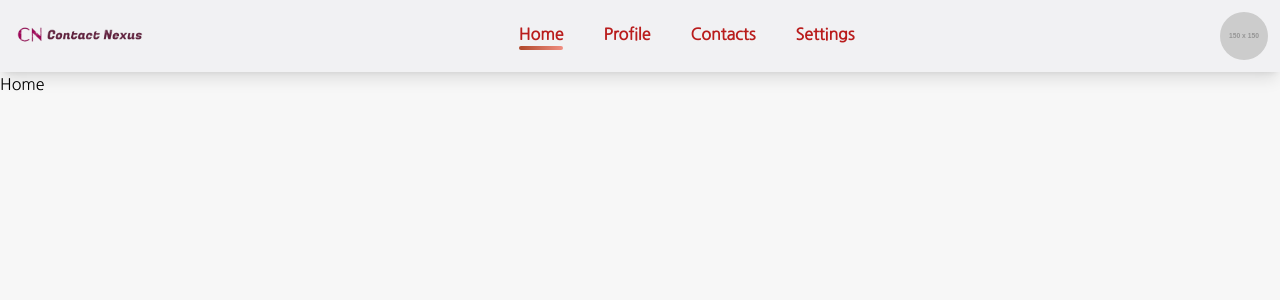
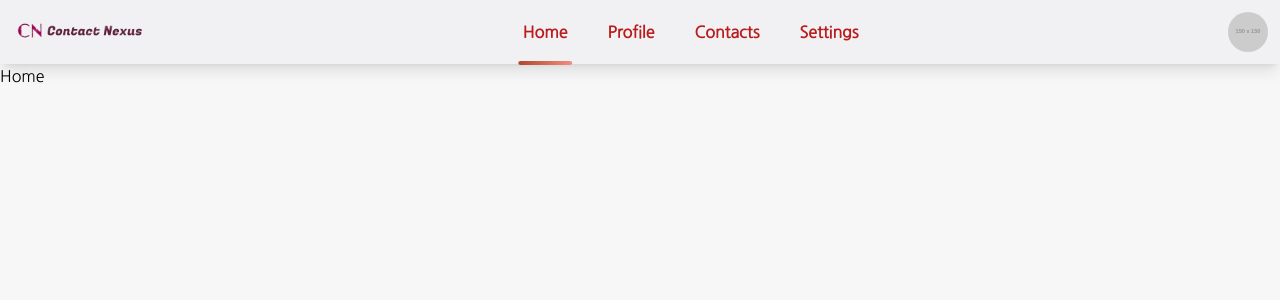
Before and after one commit to sachin-gupta99/ContactNexus, a React (Vite) app in the folder client/: page /home in a window 1280 px wide. Shown: the top 300 px of the page. Built offline with nearby package versions, Linux system fonts and the light colour scheme.

Commit message:
CSS enhancement for navbar

```diff
--- a/client/src/components/Navbar.jsx
+++ b/client/src/components/Navbar.jsx
@@ -31,7 +31,7 @@ const Navbar = () => {
         <img
           src="https://via.placeholder.com/150"
           alt="User Avatar"
-          className="rounded-full w-12 h-12"
+          className="rounded-full w-10 h-10"
         />
       </div>
     </div>
--- a/client/src/index.css
+++ b/client/src/index.css
@@ -22,21 +22,27 @@ body {
 
 .link::after {
   content: "";
-  display: block;
+  position: absolute;
+  left: 50%;
+  bottom: -1.3rem;
+  transform: translateX(-50%);
   width: 0;
   height: 4px;
   border-radius: 20rem;
   background: #c53007;
-  transition: width 0.3s;
+  transition: width 0.3s, transform 0.3s;
   background: linear-gradient(90deg, #af472a, #f08e81);
 }
 
 .link:hover::after {
   width: 100%;
+  transform: translateX(-50%) scaleX(1.2);
 }
 
 .active::after {
   width: 100%;
+  transform: translateX(-50%) scaleX(1.2);
 }
 
+
 @tailwind utilities;
```
